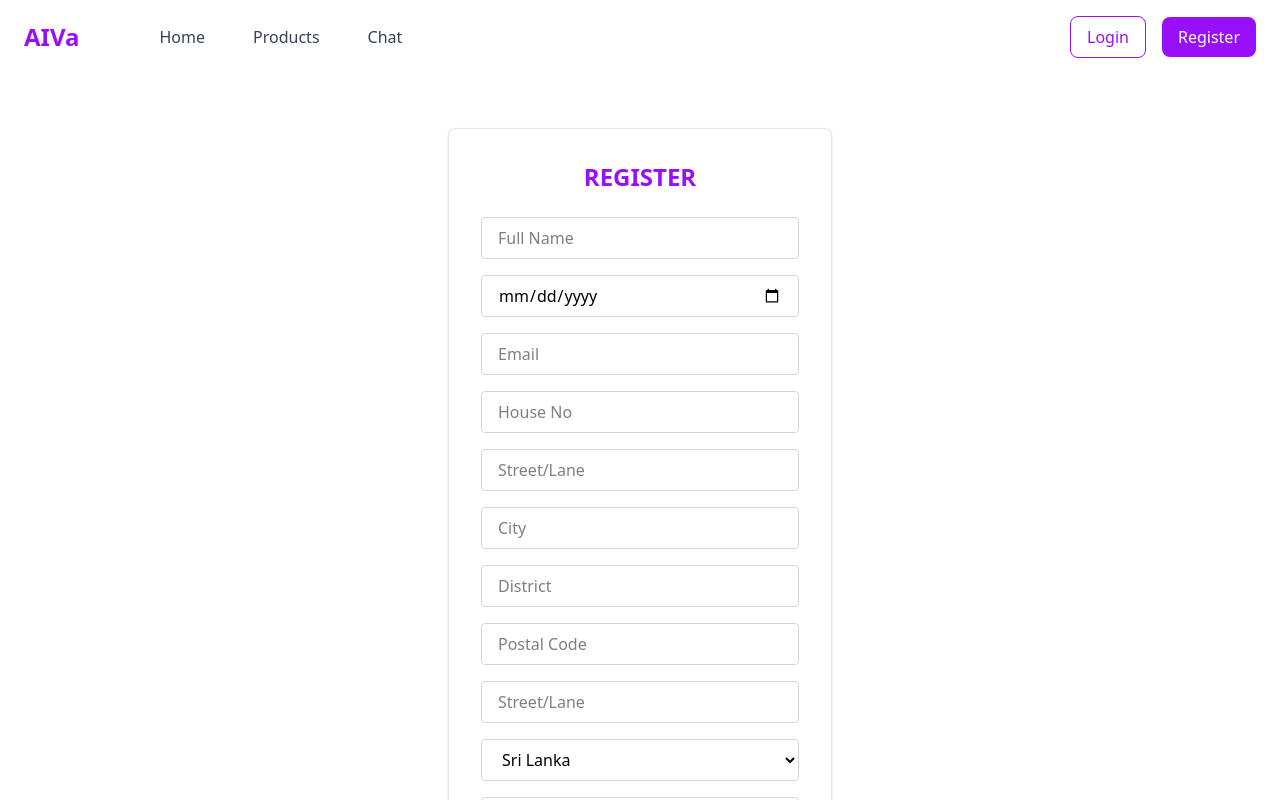
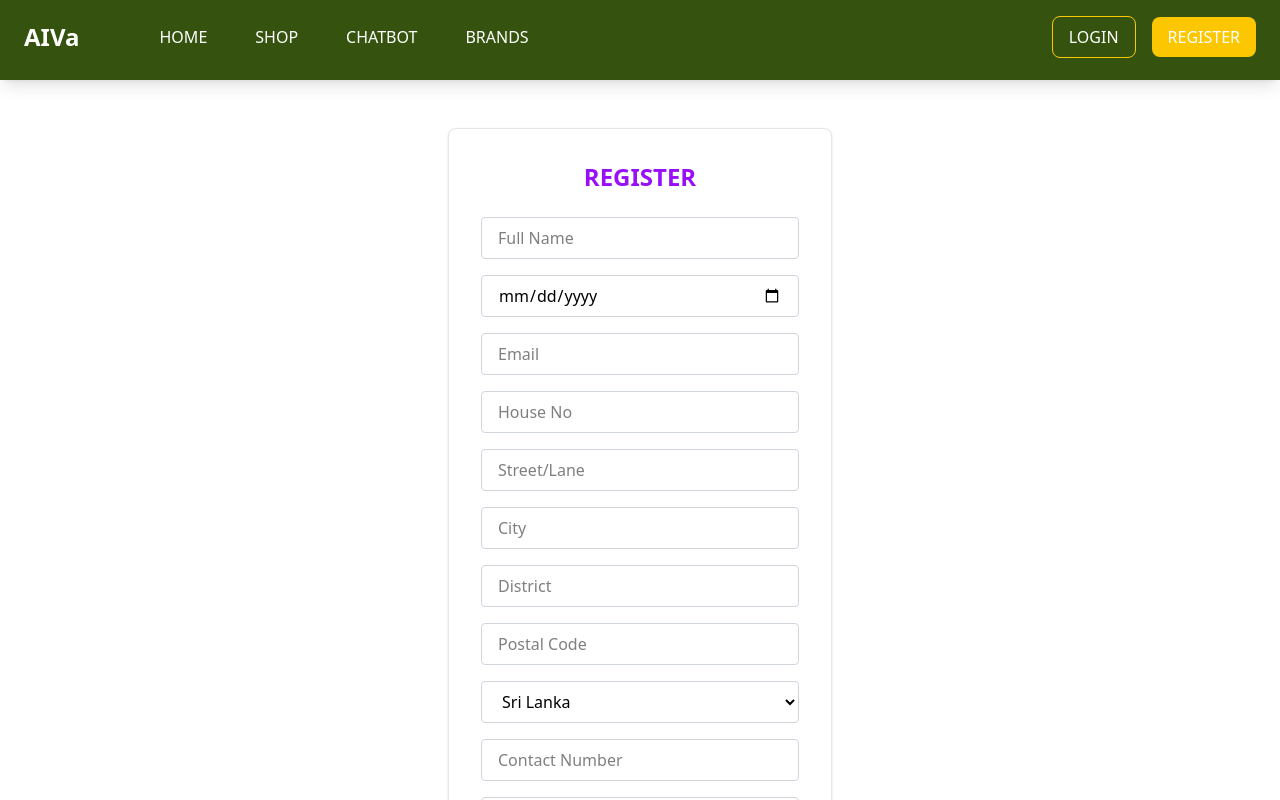
Before and after one commit to OUSL-EEY4189-PA01/AIVa-Ecommerce-Platform, a React (Vite) app in the folder frontend/: page /register in a window 1280 px wide. Shown: the top 800 px of the page. Built offline with nearby package versions, Linux system fonts and the light colour scheme.

Commit message:
Save my local changes

```diff
--- a/frontend/components/Navbar.jsx
+++ b/frontend/components/Navbar.jsx
@@ -7,41 +7,45 @@ const Navbar = () => {
   const [dropdownOpen, setDropdownOpen] = useState(false);
 
   return (
-    <nav className="bg-white fixed top-0 left-0 w-full z-50">
+    <nav className="bg-lime-900 fixed top-0 left-0 w-full z-50 h-20 shadow-lg">
       <div className="max-w-7xl mx-auto px-6 py-4 flex items-center">
-        <Link to="/" className="text-purple-600 font-extrabold text-2xl cursor-pointer">
+        <Link to="/" className="text-white font-extrabold text-2xl cursor-pointer">
           AIVa
         </Link>
 
-        <div className="hidden md:flex space-x-12 text-gray-700 font-medium ml-20">
+        <div className="hidden md:flex space-x-12 text-white font-medium ml-20 font-(family-name:--my-font) ...">
 
-            <Link to="/" className="hover:text-purple-600 transition">
-                Home
+            <Link to="/" className="hover:text-yellow-400 transition">
+                HOME
             </Link>
-            <Link to="/products" className="hover:text-purple-600 transition">
-                Products
+            <Link to="/products" className="hover:text-yellow-400 transition">
+                SHOP
             </Link>
-            <Link to="/chat" className="hover:text-purple-600 transition">
-                Chat
+            <Link to="/chat" className="hover:text-yellow-400 transition">
+                CHATBOT
+            </Link>
+             <Link to="/chat" className="hover:text-yellow-400 transition">
+                BRANDS
             </Link>
         </div>
 
-        <div className="flex space-x-4 ml-auto items-center">
+        <div className="flex space-x-4 ml-auto items-center font-(family-name:--my-font) ...">
           {!user && (
             <>
               <Link
                 to="/login"
-                className="px-4 py-2 border border-purple-600 text-purple-600 rounded-lg hover:bg-purple-50 transition"
+                className="px-4 py-2 border border-yellow-400 text-white rounded-lg hover:bg-yellow-400 transition"
               >
-                Login
+                LOGIN
               </Link>
               <Link
                 to="/register"
-                className="px-4 py-2 bg-purple-600 text-white rounded-lg hover:bg-purple-700 transition"
+                className="px-4 py-2 bg-yellow-400 text-white rounded-lg hover:bg-yellow-300 transition"
               >
-                Register
+                REGISTER
               </Link>
             </>
+
           )}
 
           {user && (
--- a/frontend/package.json
+++ b/frontend/package.json
@@ -10,12 +10,12 @@
     "preview": "vite preview"
   },
   "dependencies": {
-    "@tailwindcss/vite": "^4.1.13",
+    "@tailwindcss/vite": "^4.1.18",
     "axios": "^1.12.2",
     "react": "^19.1.1",
     "react-dom": "^19.1.1",
     "react-router-dom": "^7.9.3",
-    "tailwindcss": "^4.1.13"
+    "tailwindcss": "^4.1.18"
   },
   "devDependencies": {
     "@eslint/js": "^9.36.0",
--- a/frontend/pages/Home.jsx
+++ b/frontend/pages/Home.jsx
@@ -1,7 +1,35 @@
+import { Link } from "react-router-dom";
 import { useAuth } from "../context/AuthContext";
 
 const Home = () => {
   const { user } = useAuth();
+
+  {trendingProducts.map((product) => (
+    <Link
+      key={product.id}
+      to={`/product/${product.id}`}
+      className="relative group overflow-hidden rounded-xl shadow-lg bg-white"
+    >
+      <img
+        src={productimage}
+        alt={product.name}
+        className="w-full h-64 object-cover transition-transform duration-300 group-hover:scale-105"
+        />
+
+        <span className="absolute top-3 left-3 bg-red-600 text-white text-xs px-3 py-1 rounded-full">
+              🔥 Trending
+        </span>
+
+        <div className="p-4">
+          <h3 className="text-lg font-semibold">{product.name}</h3>
+          <p className="text-purple-600 font-bold">{product.price}</p>
+          <p className="text-sm text-gray-500">{product.sales} + sold</p>
+        </div>
+
+
+      </Link>
+
+  ))}
 
   const brands = [
     {name: "Ordinary", image: "https://imgur.com/xwRZLi1.jpg", link:"/"},
--- a/frontend/pages/Register.jsx
+++ b/frontend/pages/Register.jsx
@@ -137,21 +137,12 @@ const Register = () => {
             className="w-full mb-4 px-4 py-2 border border-gray-300 rounded focus:outline-none focus:border-purple-600 bg-white text-black"
           />
 
-          <input
-            type="text"
-            name="street"
-            placeholder="Street/Lane"
-            value={address.street}
-            onChange={handleAddressChange}
-            className="w-full mb-4 px-4 py-2 border border-gray-300 rounded focus:outline-none focus:border-purple-600 bg-white text-black"
-          />
-
           <select class="w-full mb-4 px-4 py-2 border border-gray-300 rounded focus:outline-none focus:border-purple-600 bg-white text-black">
             <option>Sri Lanka</option>
           </select>
 
           <input
-            type="number"
+            type="tel"
             name="contactno"
             placeholder="Contact Number"
             value={contactno}
--- /dev/null
+++ b/package.json
@@ -0,0 +1,6 @@
+{
+  "dependencies": {
+    "@tailwindcss/vite": "^4.1.18",
+    "tailwindcss": "^4.1.18"
+  }
+}
```
Also changed, not shown: 2 other files (tests, documents, lock files or other folders).
